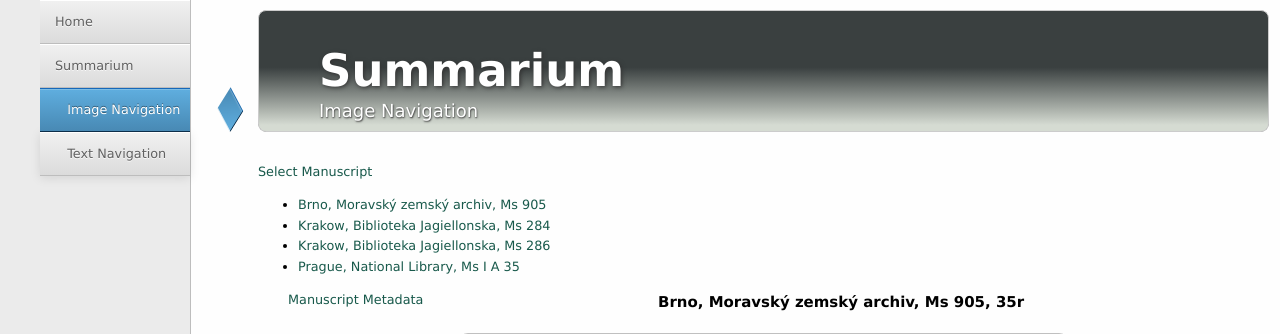
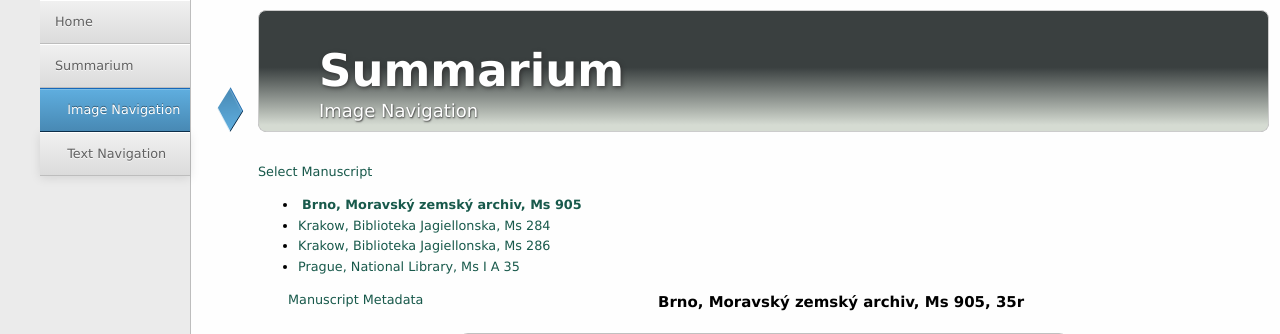
Before and after one commit to DMSTech/summarium, a CodeIgniter app: page /summarium/image in a window 1280 px wide. Shown: the top 334 px of the page. Run offline with CodeIgniter, Linux system fonts and the light colour scheme; grey boxes labelled with a size stand in for pictures from a placeholder-image service; some libraries are stand-ins or nearby versions.

Commit message:
Showing which manuscript is currently displayed in "Select Manuscript" list

```diff
--- a/application/controllers/summarium.php
+++ b/application/controllers/summarium.php
@@ -23,6 +23,7 @@ class Summarium extends CI_Controller {
 
 	public function image($xmlid = 'Brno905') {
 		$this->load->model('manuscripts');
+		$data['xmlid'] = $xmlid;
 		$data['manuscripts'] = $this->manuscripts->getAvailableManuscripts();
 		$data['desc_metadata'] = $this->manuscripts->getMetadataForManuscript($xmlid);
 		$data['manuscript_pages'] = $this->manuscripts->getPagesForManuscript($xmlid);
--- a/application/views/image_view.php
+++ b/application/views/image_view.php
@@ -44,7 +44,7 @@
 			  </a>
 			  <ul class="dropdown-menu">
 				  <?php foreach($manuscripts as $manuscript): ?>
-				      <li><a href="<?php echo site_url('summarium/image/' . $manuscript->xmlid); ?>"><?php echo $manuscript->settlement . ', ' . $manuscript->repository . ', Ms ' . $manuscript->shelfmark; ?></a></li>
+				      <li><a href="<?php echo site_url('summarium/image/' . $manuscript->xmlid); ?>"><?php $xmlid == $manuscript->xmlid and print '<i class="icon-eye-open"></i>&nbsp;<span class="current_ms">'; ?><?php echo $manuscript->settlement . ', ' . $manuscript->repository . ', Ms ' . $manuscript->shelfmark; ?><?php $xmlid == $manuscript->xmlid and print '</span>'; ?></a></li>
 			      <?php endforeach; ?>
 			  </ul>
               <span class="span4">
--- a/css/summarium.css
+++ b/css/summarium.css
@@ -275,3 +275,7 @@ footer a {
 	font-size:80%;
 	padding-top:5px;
 }
+
+.current_ms {
+	font-weight:bold;
+}
```
